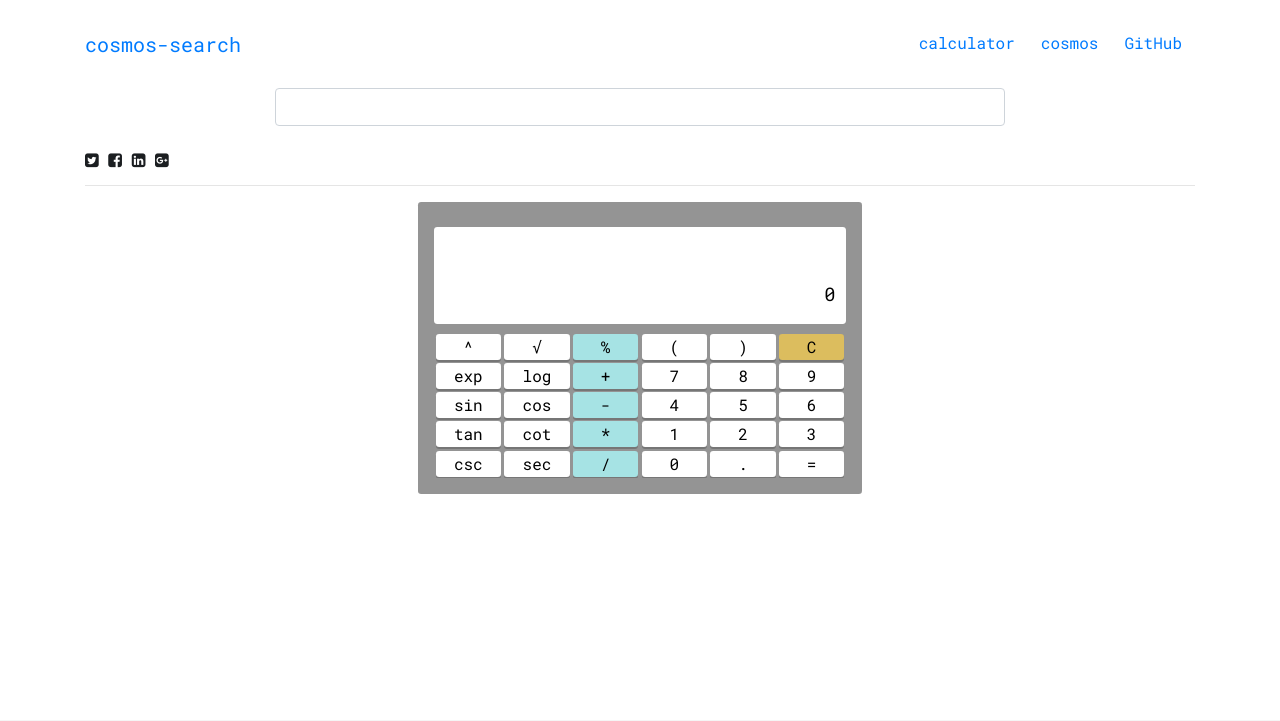
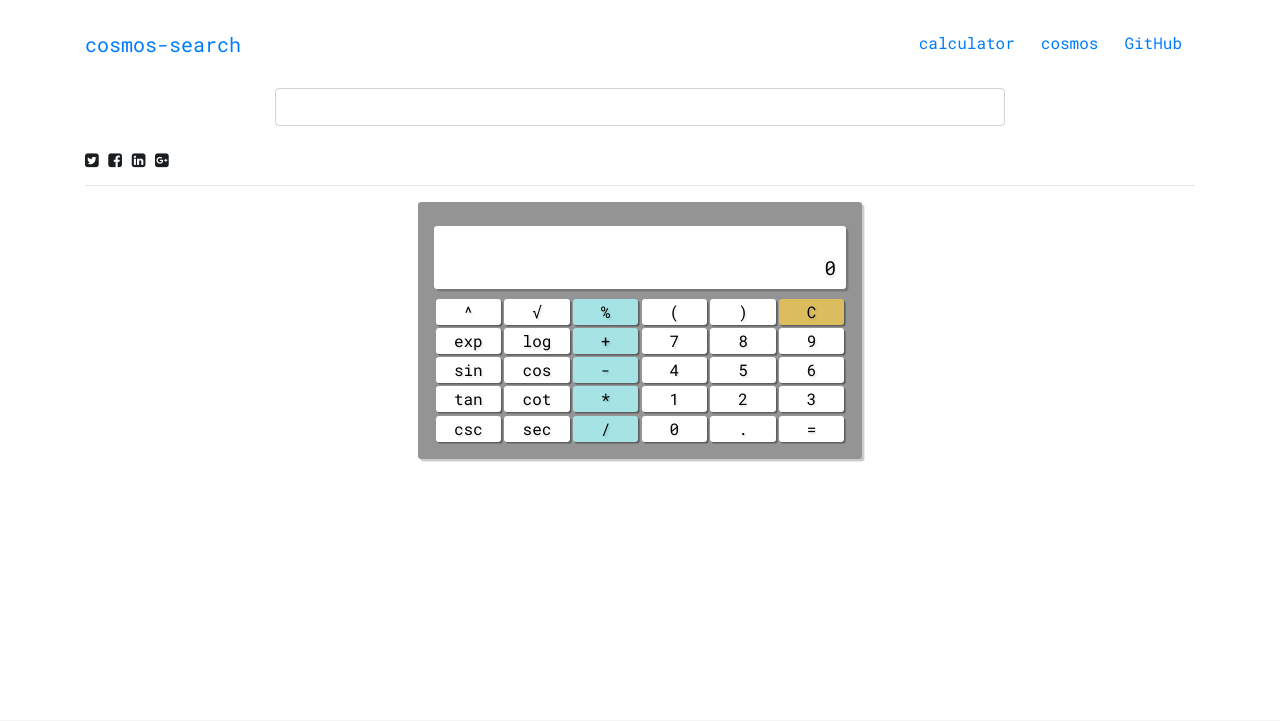
Before and after one commit to OpenGenus/cosmos-search, a Django app: page /calculator/ in a window 1280 px wide. Shown: the top 721 px of the page. Run offline with Django 3.2, Linux system fonts and the light colour scheme; some libraries are stand-ins or nearby versions.

Commit message:
Simplify css

```diff
--- a/search/static/css/calculator.css
+++ b/search/static/css/calculator.css
@@ -7,35 +7,47 @@
     padding: 1em;
 
     background: #949494;
-    /*background: linear-gradient(#9dd2ea, #8bceec);*/
-    border-radius: 0.2em;
+    box-shadow: .15em .15em rgba(0, 0, 0, .2);
+    border-radius: .2em;
 }
+
 #calculator * {
-    border-radius: 0.2em;
+    border-radius: .2em;
+    border: none;
+    outline: none;
+    cursor: pointer;
 }
-/* Top portion */
-.top span.clear {
-    float: left;
+
+#calculator input {
+    background: white;
+    text-shadow: .1em .1em .1em rgba(0, 0, 0, .1);
 }
 
 /* Inset shadow on the screen to create indent */
-.top .screen {
+.screen {
     width: 100%;
-    float: left;
-    padding: 0.5em;
-    margin: 0.5em 0;
-    background: rgb(255, 255, 255);
-    font-size: 17px;
-    line-height: 40px;
-    color: white !important;
-    text-shadow: 1px 1px 2px rgba(0, 0, 0, 0.2);
-    text-align: right;
-    letter-spacing: 1px;
+    padding: .5em;
+    margin: .5em 0;
+    font-size: 1em;
+    line-height: 1.25em;
+    color: white;
+    background: white;
+    box-shadow: .15em .15em rgba(0, 0, 0, .2);
 }
 
-/* Clear floats */
-.keys, .top {
-    overflow: hidden;
+#resultText {
+    width: 100%;
+    height: 70%;
+    text-align: right;
+    font-size: 1.2em;
+    outline: none;
+}
+
+#seq {
+    width: 100%;
+    height: 30%;
+    text-align: right;
+    font-size: .75em;
 }
 
 .keys-row {
@@ -63,105 +75,39 @@
 }
 
 /* Applying same to the keys */
-.keys span, .top span.clear {
+.keys * {
     float: left;
-    position: relative;
-    top: 0;
-
-    background: white;
-    box-shadow: 0px 2px rgba(0, 0, 0, 0.2);
-
+    width: 100%;
+    box-shadow: .1em .1em rgba(0, 0, 0, .2);
     text-align: center;
 
     /* prevent selection of text inside keys */
     user-select: none;
 
     /* Smoothing out hover and active states using css3 transitions */
-    transition: all 0.2s ease;
+    transition: all .2s ease;
 }
 
 /* Remove right margins from operator keys */
 /* style different type of keys (operators/evaluate/clear) differently */
-.keys span.operator {
-    background: #FFF0F5;
-    margin-right: 0;
+.keys .operator input {
+    background: #FFF0F5 !important;
 }
 
-.keys span.eval {
-    background: #a6e3e4;
+.keys .eval input {
+    background: #a6e3e4 !important;
 }
 
-.top span.clear {
-    background: #ff9fa8;
-    box-shadow: 0px 4px #ff7c87;
-    color: white;
+.keys .clear input {
+    background: #dcbd5e !important;
 }
 
 /* Some hover effects */
 .keys span:hover {
-    background: #d9d5ec;
-    color: white;
+    opacity: .75;
+    top: .1em;
 }
 
-.keys span.eval:hover {
-    background: #96cfd0;
-    color: #ffffff;
+.keys *:active {
+    top: .1em;
 }
-input#seq:focus {
-    outline: none;
-    background: transparent;
-}
-.top span.clear:hover {
-    background: #f68991;
-    box-shadow: 0px 4px #d3545d;
-    color: white;
-}
-
-.keys span:active {
-    top: 4px;
-}
-
-.keys span.eval:active {
-    box-shadow: 0px 0px #717a33;
-    top: 4px;
-}
-
-.top span.clear:active {
-    top: 4px;
-    box-shadow: 0px 0px #d3545d;
-}
-
-input {
-    border: none;
-    background: none;
-}
-
-.clear {
-    background: #dcbd5e !important;
-    color: #fff;
-}
-
-input.num {
-    width: 100% !important;
-}
-input.num:focus {
-    outline: none;
-}
-input#resultText {
-    width: 100%;
-    height: 70%;
-    text-align: right;
-    font-size: 1.1em;
-    outline: none;
-}
-input#seq {
-    width: 100%;
-    height: 30%;
-    text-align: right;
-    font-size: 0.75em;
-}
-input[type="text"], textarea {
-    background-color: rgb(255, 255, 255);
-    background-image: none;
-    color: rgb(0, 0, 0);
-}
```
